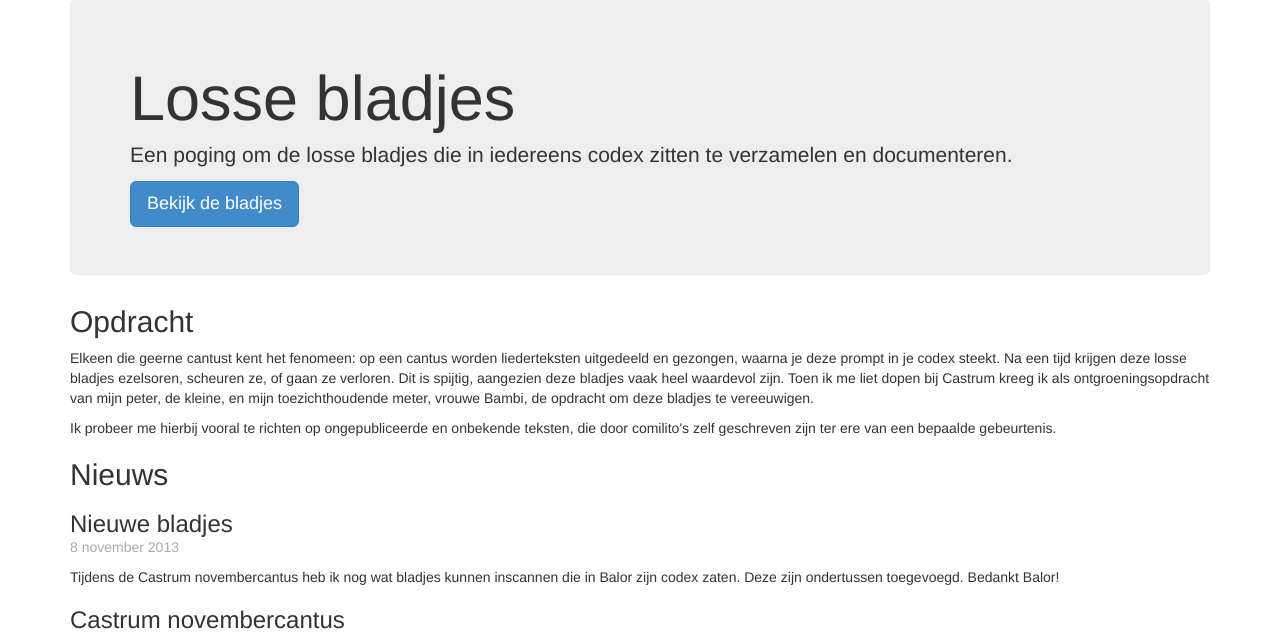
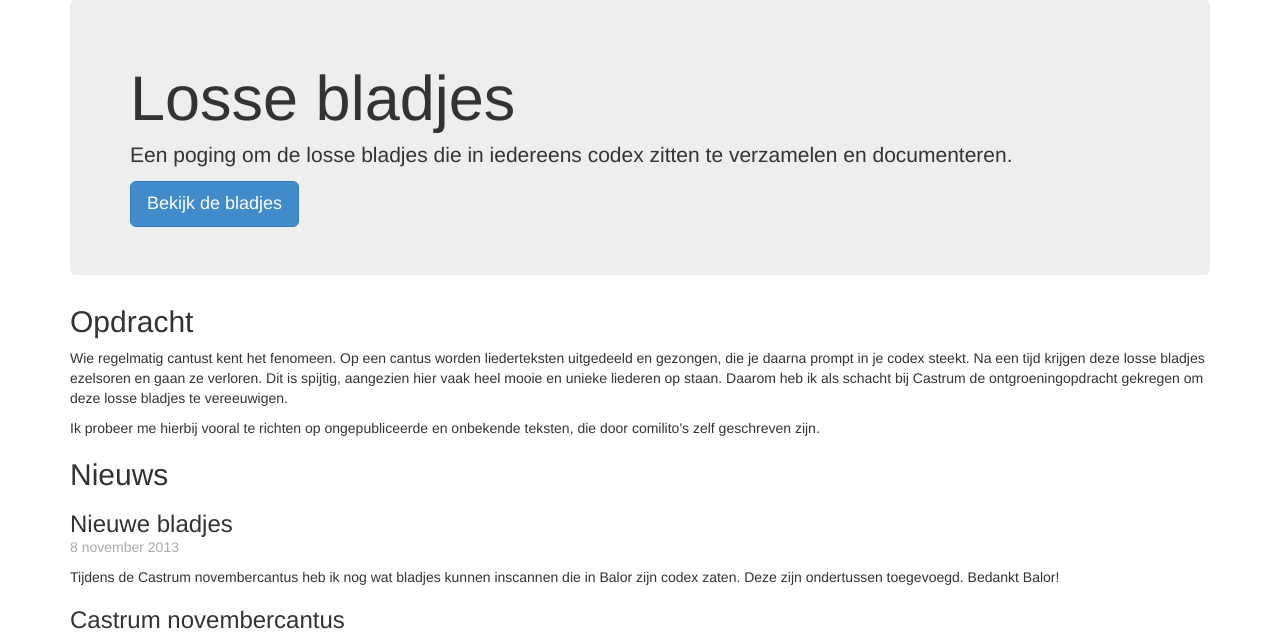
Before and after one commit to berz/lossebladjes, a Flask app: page / in a window 1280 px wide. Shown: the part 107-742 px from the top of the page. Run offline with Flask 2, Linux system fonts and the light colour scheme; some libraries are stand-ins or nearby versions.

Commit message:
Update homepage template wording

```diff
--- a/lossebladjes/templates/index.html
+++ b/lossebladjes/templates/index.html
@@ -4,16 +4,29 @@
 
 {% block content %}
 <div class="jumbotron clearfix">
-<!--     <img style="float:right; height:100%" src="{{ url_for('static', filename='codex_kvhv.png') }}"> -->
     <h1>Losse bladjes</h1>
-    <p>Een poging om de losse bladjes die in iedereens codex zitten te verzamelen en documenteren.</p>
-    <a class="btn btn-primary btn-lg" role="button" href="{{ url_for('bladjes') }}">Bekijk de bladjes</a>
+    <p>
+        Een poging om de losse bladjes die in iedereens codex zitten te verzamelen en documenteren.
+    </p>
+    <a class="btn btn-primary btn-lg" role="button" href="{{ url_for('bladjes') }}">
+        Bekijk de bladjes
+    </a>
 
 </div>
 
 <h2>Opdracht</h2>
-<p>Elkeen die geerne cantust kent het fenomeen: op een cantus worden liederteksten uitgedeeld en gezongen, waarna je deze prompt in je codex steekt. Na een tijd krijgen deze losse bladjes ezelsoren, scheuren ze, of gaan ze verloren. Dit is spijtig, aangezien deze bladjes vaak heel waardevol zijn. Toen ik me liet dopen bij Castrum kreeg ik als ontgroeningsopdracht van mijn peter, de kleine, en mijn toezichthoudende meter, vrouwe Bambi, de opdracht om deze bladjes te vereeuwigen.</p>
-<p>Ik probeer me hierbij vooral te richten op ongepubliceerde en onbekende teksten, die door comilito's zelf geschreven zijn ter ere van een bepaalde gebeurtenis.</p>
+<p>
+    Wie regelmatig cantust kent het fenomeen.
+    Op een cantus worden liederteksten uitgedeeld en gezongen,
+    die je daarna prompt in je codex steekt.
+    Na een tijd krijgen deze losse bladjes ezelsoren en gaan ze verloren.
+    Dit is spijtig, aangezien hier vaak heel mooie en unieke liederen op staan.
+    Daarom heb ik als schacht bij Castrum de ontgroeningopdracht gekregen om deze losse bladjes te vereeuwigen.
+</p>
+<p>
+    Ik probeer me hierbij vooral te richten op ongepubliceerde en onbekende teksten,
+    die door comilito's zelf geschreven zijn.
+</p>
 
 <h2>Nieuws</h2>
 
```
